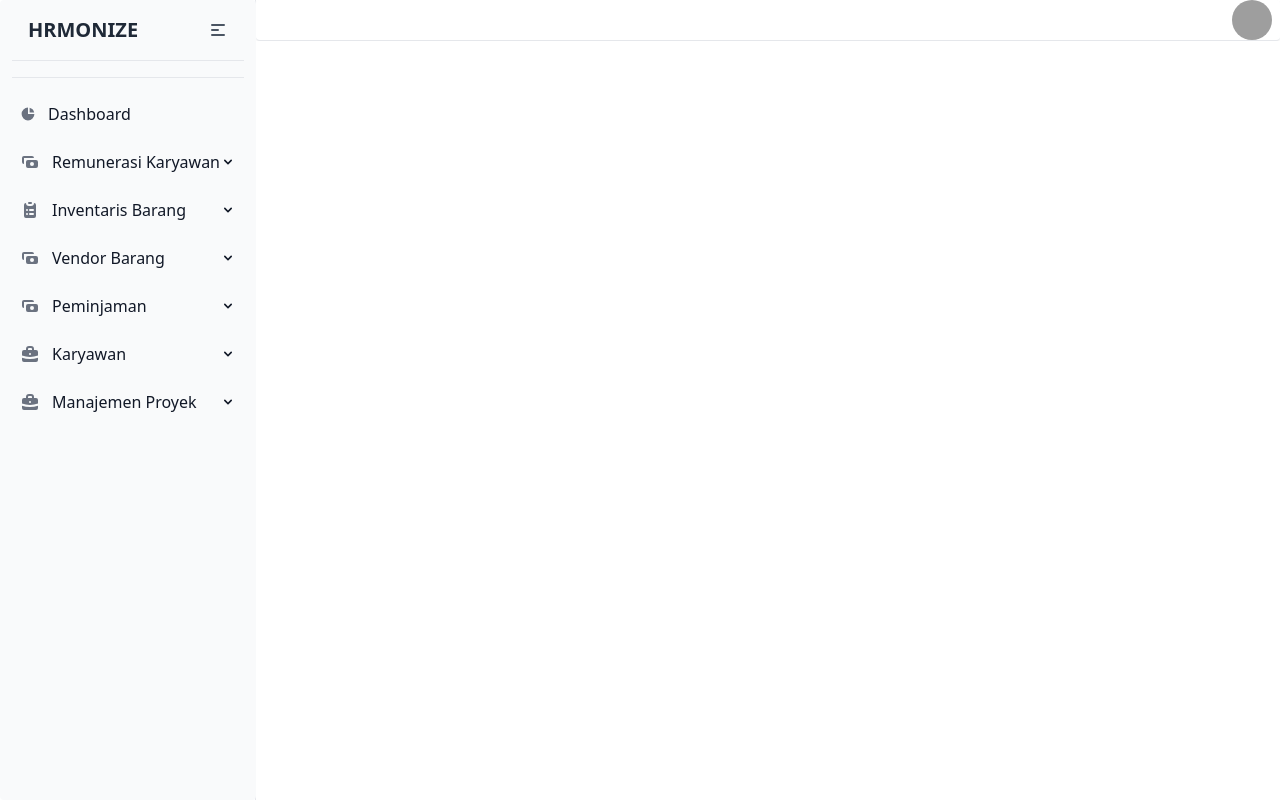
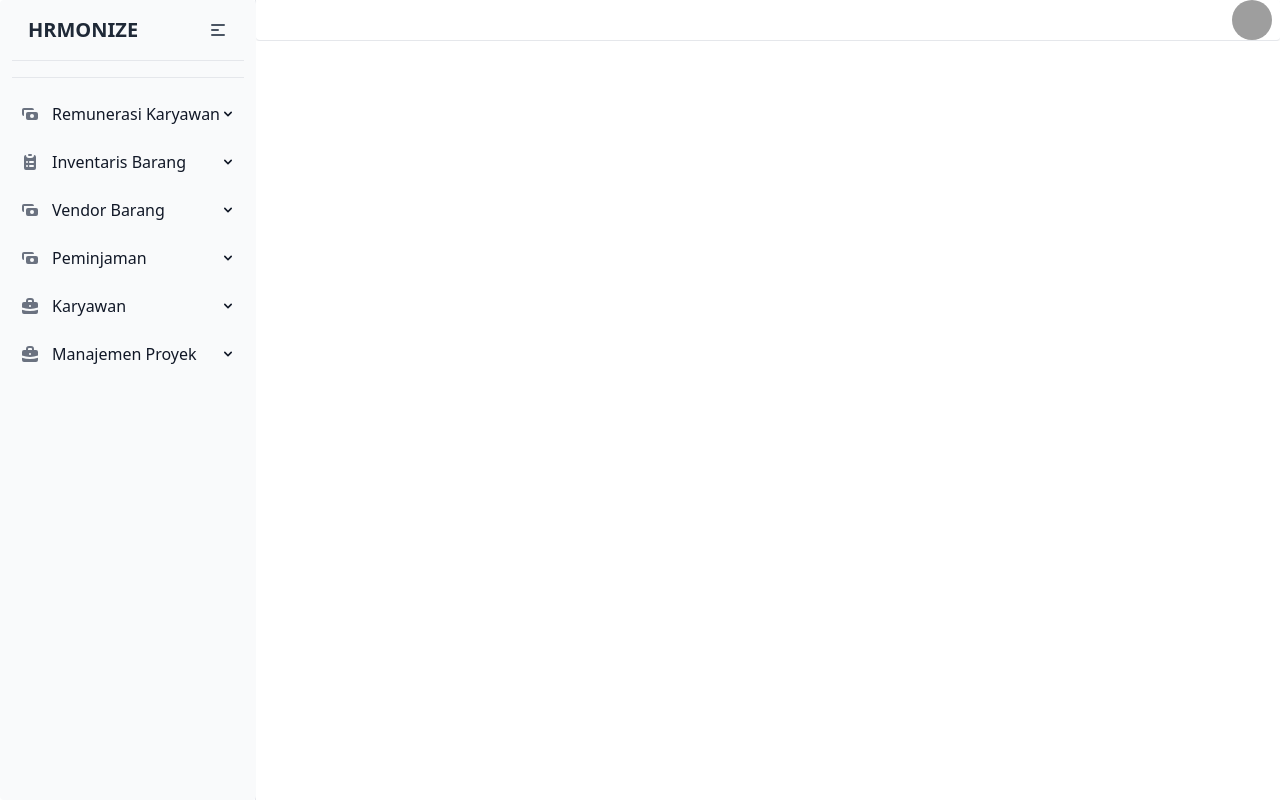
Before and after one commit to Erchwe/hris-wit-fe, a React app: page / in a window 1280 px wide. Built offline with nearby package versions, Linux system fonts and the light colour scheme; no server answers; grey boxes are pictures that could not be loaded; the HTML template or start-up script is replaced by a standard one.

Commit message:
Update AppLayout.tsx

```diff
--- a/src/layouts/AppLayout.tsx
+++ b/src/layouts/AppLayout.tsx
@@ -40,13 +40,13 @@ export default function AppLayout() {
             </button>
           </div>
           <Sidebar.ItemGroup>
-            <Sidebar.Item
+{/*             <Sidebar.Item
               icon={StyledHiChartPie}
               as={Link}
               to="/dashboard"
             >
               Dashboard
-            </Sidebar.Item>
+            </Sidebar.Item> */}
 
             {/* Ganti SidebarFolder dengan Sidebar.Collapse */}
             <Sidebar.Collapse
```
